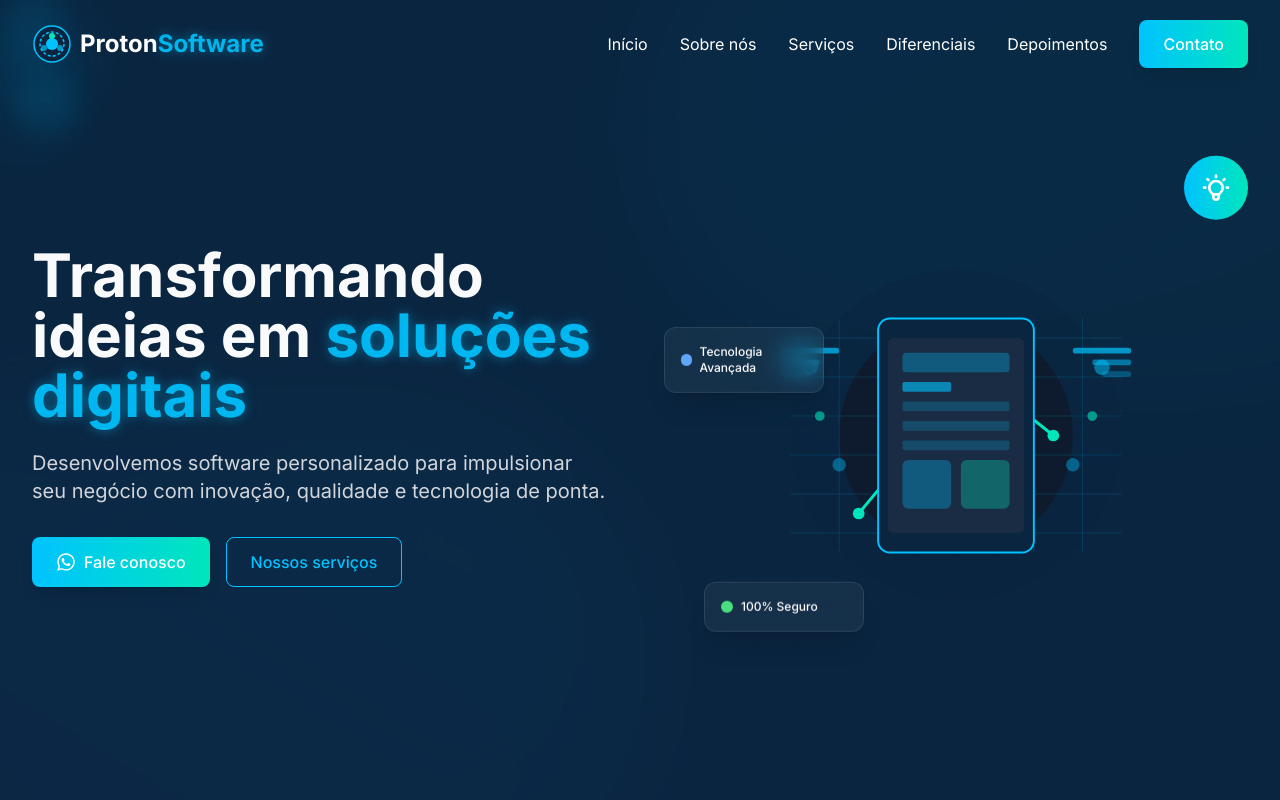
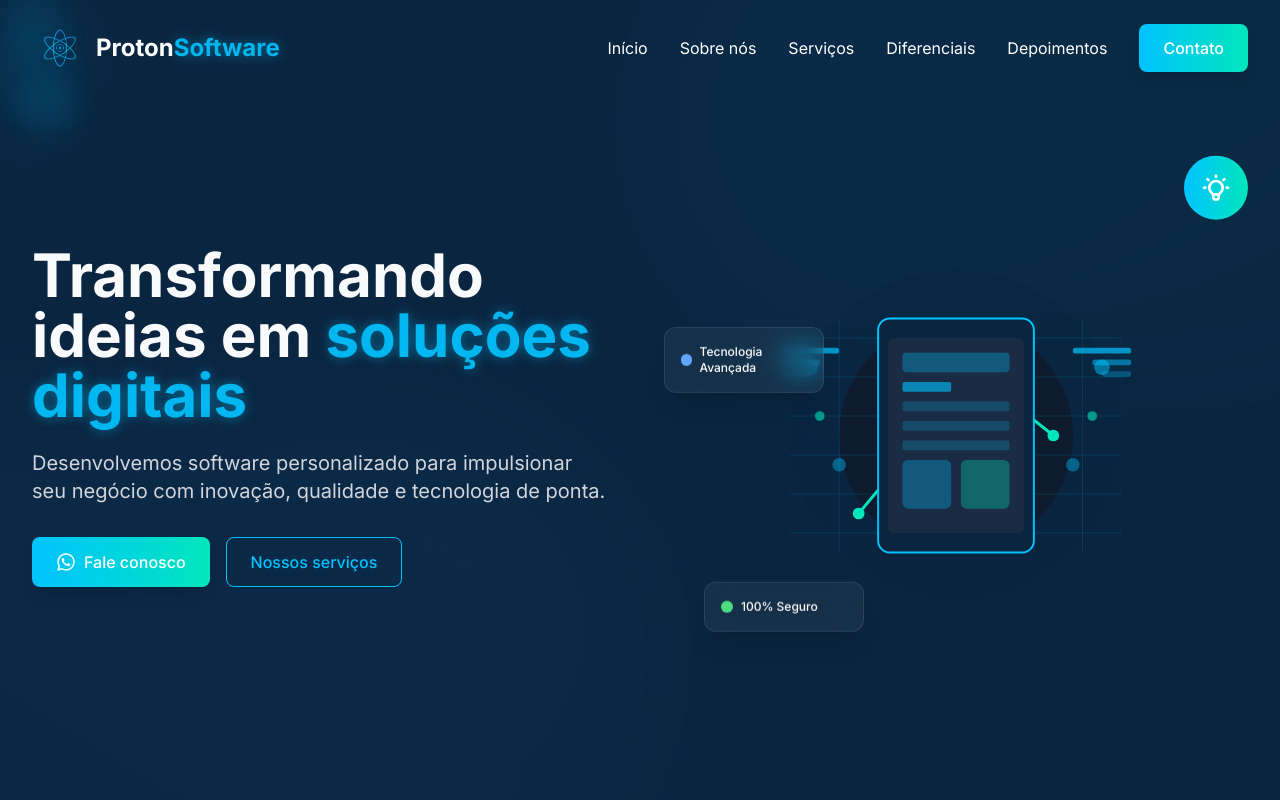
Before and after one commit to GustavoAlmeidaPuff/protonpage, a React (Vite) app: page / in a window 1280 px wide. Shown: the top 800 px of the page. Built offline with nearby package versions, Linux system fonts and the light colour scheme.

Commit message:
Atualiza ícone da aplicação e ajusta tamanho das imagens no cabeçalho e rodapé

```diff
--- a/index.html
+++ b/index.html
@@ -2,7 +2,7 @@
 <html lang="pt-BR">
   <head>
     <meta charset="UTF-8" />
-    <link rel="icon" type="image/svg+xml" href="/images/proton-logo.svg" />
+    <link rel="icon" type="image/png" href="/images/logo sem nome (sem fundo).png" />
     <meta name="viewport" content="width=device-width, initial-scale=1.0" />
     <meta name="description" content="Proton Software - Transformando ideias em soluções digitais. Desenvolvimento de software, aplicativos, sites e sistemas empresariais com tecnologia de ponta." />
     <meta name="keywords" content="desenvolvimento de software, aplicativos móveis, sistemas empresariais, inteligência artificial, tecnologia, desenvolvimento web" />
--- a/src/components/Footer.tsx
+++ b/src/components/Footer.tsx
@@ -23,9 +23,9 @@ const Footer = () => {
           <div>
             <div className="flex items-center gap-2 mb-6">
               <img
-                src="/images/proton-logo.svg"
+                src="/images/logo sem nome (sem fundo).png"
                 alt="Proton Software"
-                className="h-10"
+                className="h-14"
                 onError={(e) => {
                   e.currentTarget.src = "https://via.placeholder.com/40x40/00c3ff/ffffff?text=P";
                 }}
--- a/src/components/Header.tsx
+++ b/src/components/Header.tsx
@@ -31,9 +31,9 @@ const Header = () => {
             transition={{ duration: 0.5 }}
           >
             <img
-              src="/images/proton-logo.svg"
+              src="/images/logo sem nome (sem fundo).png"
               alt="Proton Software"
-              className="h-10"
+              className="h-14"
               onError={(e) => {
                 e.currentTarget.src = "https://via.placeholder.com/40x40/00c3ff/ffffff?text=P";
               }}
```
Also changed, not shown: public/images/logo sem nome (sem fundo).png (added).
